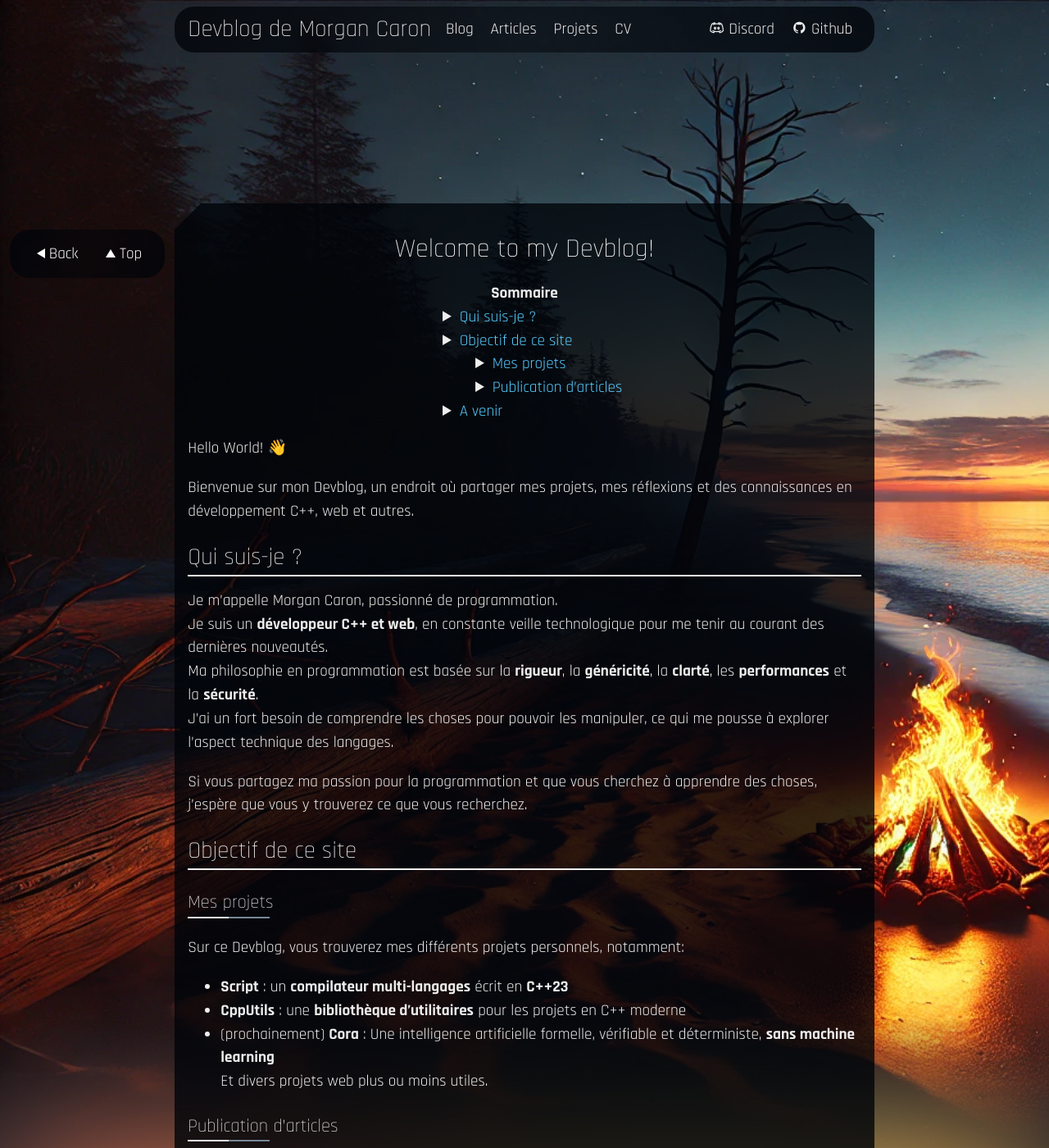
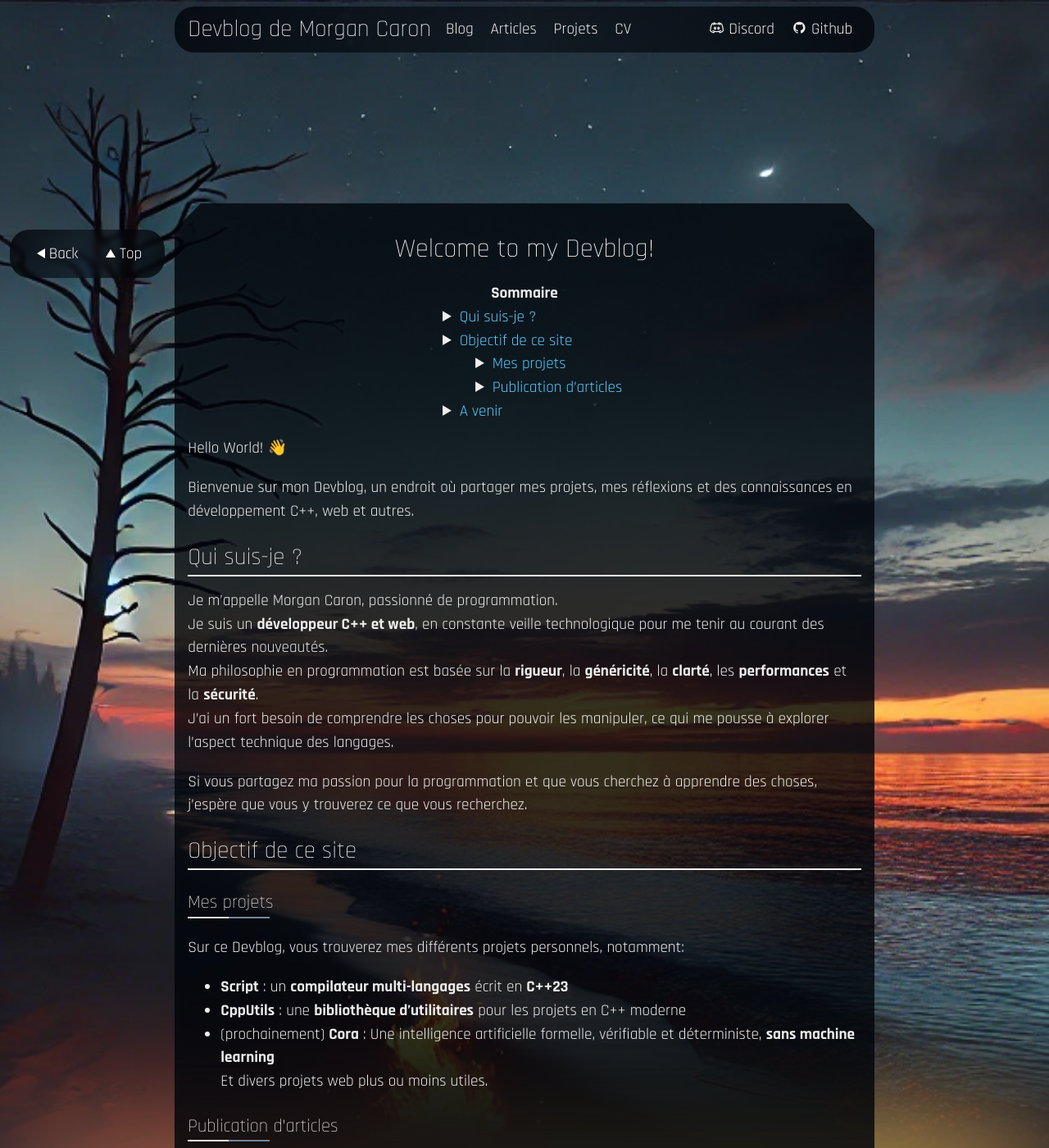
Before and after one commit to MorganCaron/morgancaron.github.io, a Jekyll site: the page built from _posts/2025-01-19-welcome-to-my-devblog.md, in a window 1280 px wide and 1400 px high. Shown: the whole window at 82% size. Built offline with Jekyll 4.4.1, drawn with Linux system fonts in a browser that asks for light colours; comment, search, counter and statistics services are not loaded; the table of contents is made by our own code.

Commit message:
Fix parallax

```diff
--- a/assets/css/theme.css
+++ b/assets/css/theme.css
@@ -111,6 +111,8 @@
 	line-height: 1.5;
 	font-size: 1.2rem;
 	font-weight: 400;
+	display: grid;
+	grid-template-columns: 100%;
 
 	&:has(header.home) {
 		background-image: url("/assets/images/background1.svg"), radial-gradient(circle, rgba(255, 255, 255, 0.1) 1px, transparent 1px);
@@ -160,8 +162,13 @@
 		background-blend-mode: multiply, normal, normal, normal, normal, normal, normal, normal;
 	}
 
-	> .parallax > header {
-		padding: 1rem;
+	> .parallax {
+		grid-row: 1;
+		grid-column: 1;
+
+		> header {
+			padding-top: 7rem;
+			padding-bottom: 1rem;
 			margin-bottom: 1rem;
 
 			> .button {
@@ -173,6 +180,7 @@
 			.logo {
 				width: 7rem;
 				height: auto;
+			}
 		}
 	}
 
@@ -250,6 +258,10 @@
 }
 
 body > nav.sticky-top {
+	grid-row: 1;
+	grid-column: 1;
+	align-self: start;
+	z-index: 10;
 	display: grid;
 	grid-template-rows: 1fr;
 	grid-template-columns: 1fr 4fr 1fr;
@@ -287,11 +299,6 @@
 			}
 		}
 	}
-}
-
-nav.sticky-top + .parallax {
-	margin-top: -5.5rem;
-	padding-top: 5rem;
 }
 
 header.home {
@@ -605,10 +612,6 @@
 
 .parallax {
 	width: 100%;
-
-	&::before {
-		background-image: var(--background-image);
-	}
 
 	&::after {
 		background-color: var(--background-color);
--- a/assets/css/utils/parallax.css
+++ b/assets/css/utils/parallax.css
@@ -1,6 +1,20 @@
 .parallax {
-	background-image: var(--background-image);
-	background-size: cover;
-	background-position: var(--scroll-x) var(--scroll-y);
-	background-repeat: no-repeat;
+	position: relative;
+	overflow: hidden;
+
+	&::before {
+		content: "";
+		position: absolute;
+		top: 0;
+		left: 0;
+		width: 100%;
+		height: 150%;
+		background-image: var(--background-image);
+		background-size: cover;
+		background-position: center top;
+		background-repeat: no-repeat;
+		z-index: -1;
+		transform: translate3d(0, var(--scroll-y, 0px), 0);
+		will-change: transform;
+	}
 }
--- a/assets/js/main.js
+++ b/assets/js/main.js
@@ -6,6 +6,7 @@
 }, false);
 
 const update = () => {
+	updateParallax();
 	requestAnimationFrame(update);
 };
 
@@ -28,7 +29,6 @@
 };
 
 const initParallax = () => {
-	window.addEventListener('scroll', updateParallax);
 	updateParallax();
 };
 
@@ -63,17 +63,10 @@
 };
 
 const updateParallax = () => {
-	const scrollX = window.scrollX || document.documentElement.scrollLeft;
-	const scrollY = window.scrollY || document.documentElement.scrollTop;
-
 	document.querySelectorAll('.parallax').forEach(parallax => {
 		const rectangle = parallax.getBoundingClientRect();
-		const offsetLeft = -rectangle.left;
-		const offsetTop = -rectangle.top;
-		const relativeScrollX = offsetLeft - scrollX + scrollX/2;
-		const relativeScrollY = offsetTop  - scrollY + scrollY/2;
-
-		parallax.style.setProperty('--scroll-x', `${relativeScrollX}px`);
-		parallax.style.setProperty('--scroll-y', `${relativeScrollY}px`);
+		const factor = 0.5;
+		const scrollY = -rectangle.top * factor;
+		parallax.style.setProperty('--scroll-y', `${scrollY}px`);
 	});
 };
```
Lines whose indentation alone changed are shown as unchanged.
